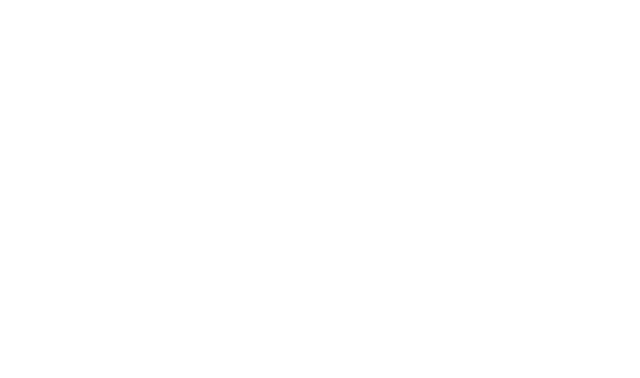
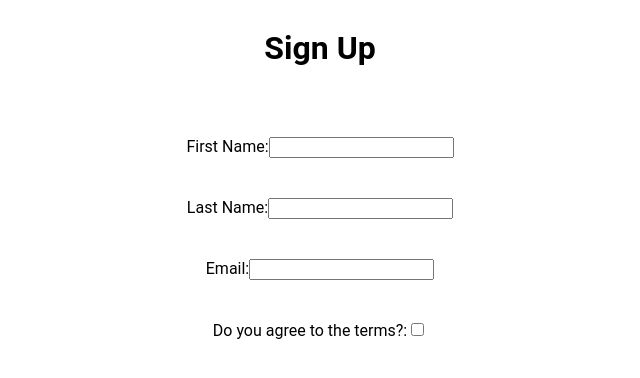
Before and after one commit to Michelle2317/COMP3170-Project, a React (Vite) app: page / in a window 1280 px wide. Shown: the top 378 px of the page, without its empty margins (320-960 px from the left). Built offline with nearby package versions, Linux system fonts and the light colour scheme.

Commit message:
adding file

```diff
--- a/src/App.jsx
+++ b/src/App.jsx
@@ -1,13 +1,15 @@
-import './App.css'
+import './App.css';
+import Form from './component/Form';
+
 
 function App() {
   return (
     <>
       <div className="App">
-
+        <Form></Form>
       </div>
     </>
   )
-}
+}``
 
 export default App
--- /dev/null
+++ b/src/RecipeForm.css
@@ -0,0 +1,89 @@
+.recipe-form {
+    max-width: 400px;
+    margin: 20px auto;
+    padding: 20px;
+    border: 1px solid #f0c170;
+    border-radius: 8px;
+    font-family: Arial, sans-serif;
+  }
+
+  .header {
+    display: flex;
+    justify-content: space-between;
+  }
+
+  .cancel-button, .publish-button {
+    background-color: transparent;
+    border: none;
+    color: #f0c170;
+    font-weight: bold;
+    cursor: pointer;
+  }
+
+  .publish-button {
+    background-color: #f0c170;
+    color: white;
+    padding: 8px 16px;
+    border-radius: 8px;
+  }
+
+  .image-upload {
+    text-align: center;
+    margin-bottom: 20px;
+  }
+
+  .image-label {
+    cursor: pointer;
+  }
+
+  .image-placeholder {
+    display: inline-block;
+    width: 100px;
+    height: 100px;
+    border: 2px dashed #f0c170;
+    border-radius: 8px;
+    display: flex;
+    justify-content: center;
+    align-items: center;
+    color: #f0c170;
+    font-size: 14px;
+  }
+
+  .preview-image {
+    width: 100px;
+    height: 100px;
+    border-radius: 8px;
+    object-fit: cover;
+  }
+
+  .form-group {
+    margin-bottom: 20px;
+  }
+
+  input[type="text"] {
+    width: 100%;
+    padding: 8px;
+    border: 1px solid #f0c170;
+    border-radius: 8px;
+  }
+
+  .ingredients-select {
+    display: flex;
+    flex-wrap: wrap;
+  }
+
+  .ingredient-button {
+    background-color: #fff;
+    border: 1px solid #f0c170;
+    border-radius: 8px;
+    padding: 8px;
+    margin: 4px;
+    cursor: pointer;
+    display: flex;
+    align-items: center;
+  }
+
+  .ingredient-button.selected {
+    background-color: #f0c170;
+    color: white;
+  }
--- /dev/null
+++ b/src/component/Form/form.module.css
@@ -0,0 +1,22 @@
+.mainContainer{
+   background-color: #fda500;
+}
+
+form{
+    margin: 0 auto;
+    display: flex;
+    flex-direction: column;
+    width: 50%;
+    gap: 3rem;
+
+}
+form div{
+    width: fit-content;
+    margin: 0 auto;
+    text-align: left;
+    margin-bottom: 40px;
+}
+
+h1{
+    text-align: center;
+}
--- /dev/null
+++ b/src/component/Form/index.jsx
@@ -0,0 +1,131 @@
+/**
+ * Will check to make sure the first name input field uses only alphabetical letters using regex. There must be more than one alphabetical letter in order to help the button to show.
+Will check to make sure the last name input field uses only alphabetical letters using regex There must be more than one alphabetical letter in order to help the button to show.
+Will check to see if the email is setup properly using regex. Only when it has the proper formatting then it will help the button show up.
+Only if the first name, last name, email input fields and the checkbox is checked then the button to submit will show up. If any of these values are wrong or not checked then it will not show the submit button
+Once the button does show, when the user clicks on the button it will replace that form area with a thank you message as seen in the video.
+
+ */
+
+
+import { useState } from "react";
+import  "./form.module.css"
+
+export default function Form() {
+
+    const [firstName, setFirstName] = useState("");
+    const [lastName, setLastName] = useState("");
+    const [email, setEmail] = useState("");
+    const [firstNameValid, setFirstNameValid] = useState(false);
+    const [lastNameValid, setLastNameValid] = useState(false);
+    const [emailValid, setEmailValid] = useState(false);
+    const [show, setShow] = useState(false);
+
+    function isValidFirstName(firstName) {
+        return /^\p{L}/u.test(firstName);
+    }
+
+    function isValidLastName(lastName) {
+        return /^\p{L}/u.test(lastName);
+    }
+    function isValidEmail(email) {
+        return /^[a-zA-Z0-9._%+-]+@[a-zA-Z0-9.-]+\.[a-zA-Z]{2,}$/u.test(email);
+    }
+
+    const handleChangeFirstName = (event) => {
+        if(isValidFirstName(event.target.value)) {
+            if(firstName.length >= 3) {
+                setFirstNameValid(true);
+            }
+        }
+        setFirstName(event.target.value);
+    }
+
+    const handleChangeLastName = (event) => {
+        if(isValidLastName(event.target.value)) {
+            if(lastName.length >= 3) {
+                setLastNameValid(true);
+            }
+        }
+        setLastName(event.target.value);
+    }
+
+    const handleChangeEmail = (event) => {
+        if(isValidEmail(event.target.value)) {
+            setEmailValid(true);
+        }
+        setEmail(event.target.value);
+    }
+
+    const handleChangeCheckBox = (event) => {
+        const checkBoxState = event.target.checked;
+        if (firstNameValid && emailValid && checkBoxState) {
+            setShow(true);
+        }
+    }
+
+
+    return (
+        <div className="mainContainer">
+
+            <form>
+            <h1>Sign Up</h1>
+            <div className="class">
+            <div>
+                <label>First Name:</label>
+                <input
+                    type="text"
+                    name="firstName"
+                    id="firstName"
+                    value={firstName}
+                    onChange={handleChangeFirstName}
+            />
+         </div>
+
+            <div>
+                <label>Last Name:</label>
+                <input
+                    type="text"
+                    name="lastName"
+                    id="lastName"
+                    value={lastName}
+                    onChange={handleChangeLastName}
+                />
+        </div>
+            <div>
+                <label>Email:</label>
+                <input
+                    type="email"
+                    name="email"
+                    id="email"
+                    value={email}
+                    onChange={handleChangeEmail}
+                />
+        </div>
+        <div>
+            <label>Do you agree to the terms?:</label>
+            <input
+                type="checkbox"
+                name="checkbox"
+                id="checkbox"
+                onChange={handleChangeCheckBox}
+            />
+            </div>
+
+            {
+                show ?
+                <Link href={'/'}>
+                    <button type="button" >Submit</button>
+                </Link>
+                : <></>
+            }
+
+
+
+         </div>
+        </form>
+
+        </div>
+
+    )
+}
--- /dev/null
+++ b/src/contact.module.css
@@ -0,0 +1,7 @@
+.mainContainer{
+    display: flex;
+    justify-content: center;
+}
+.mainContainer h1{
+    font-size: var(--font-h1);
+}
```
Also changed, not shown: src/Contact.jsx (added, +20 -0 lines), src/submit.jsx (added, +89 -0 lines), src/signin.jsx (added).
